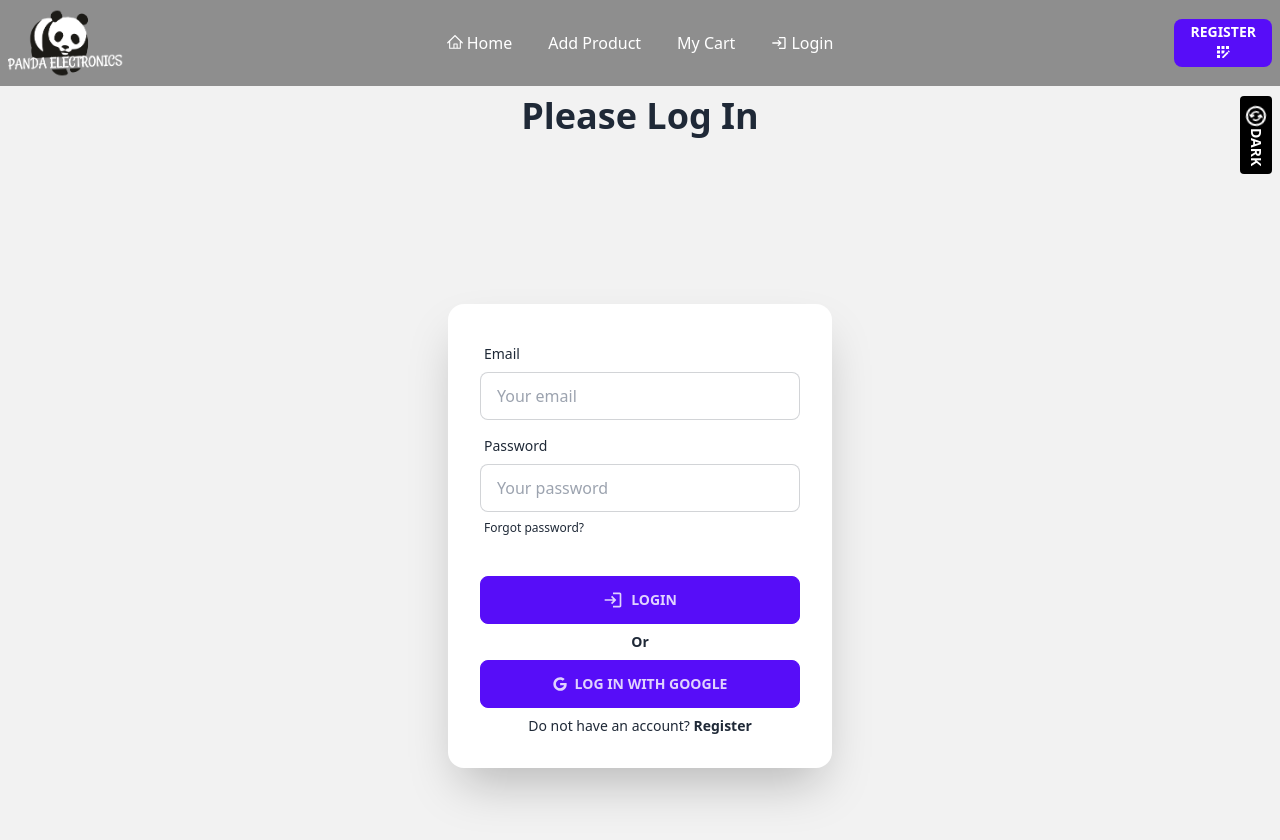
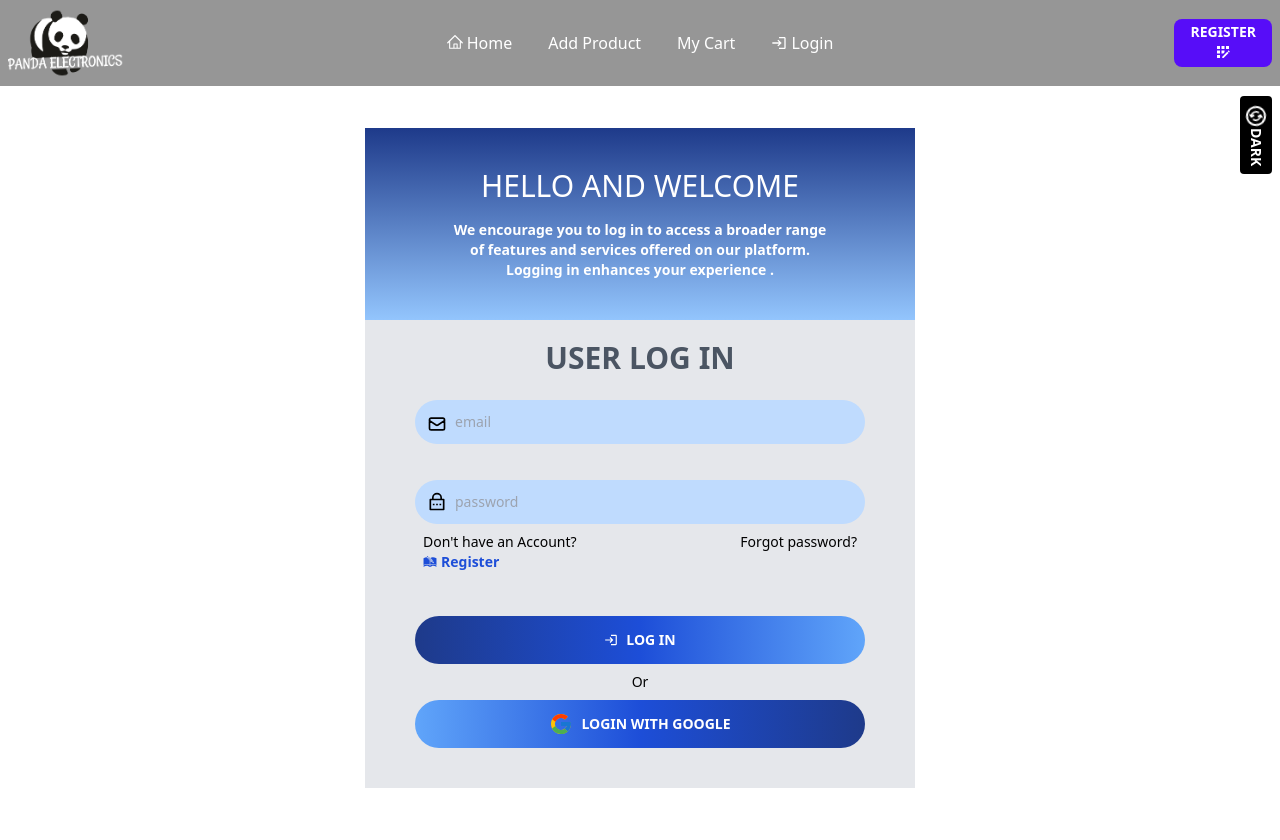
Before and after one commit to junayet4o12/panda-electronics, a React (Vite) app: page /login in a window 1280 px wide. Shown: the top 840 px of the page. Built offline with nearby package versions, Linux system fonts and the light colour scheme; no server answers.

Commit message:
readme file has updated

```diff
--- a/src/Components/LogIn.jsx
+++ b/src/Components/LogIn.jsx
@@ -1,12 +1,16 @@
 // import React from 'react';
-
+import { HiOutlineMail } from 'react-icons/hi';
+import { RiLockPasswordLine } from 'react-icons/ri';
+import { GiArchiveRegister } from 'react-icons/gi';
+import { MdLogin } from 'react-icons/md';
+import { FcGoogle } from 'react-icons/fc';
 import { useContext, useState } from "react";
 import { Link, useLocation, useNavigate } from "react-router-dom";
 import Swal from "sweetalert2";
 import { AuthContext } from "./Firebase.jsx/AuthProviders";
-import { FaGoogle } from 'react-icons/fa';
 import { AiOutlineEye, AiOutlineEyeInvisible } from 'react-icons/ai';
-import {  MdOutlineLogin } from 'react-icons/md';
+
+
 const LogIn = () => {
     const [doneerror, setdoneerror] = useState('')
     const [showpass, setshowpass] = useState(true);
@@ -67,48 +71,39 @@ const LogIn = () => {
             })
     }
     return (
-        <div className="bg-base-200 pt-24">
-            <h2 className="text-4xl font-bold text-center">Please Log In</h2>
-            <div className="hero min-h-screen">
+        <div className="py-32 px-7">
+            <form onSubmit={handlesubmit} className="max-w-[550px] bg-blue-500 mx-auto ">
+                <div className=" bg-gradient-to-b from-blue-900  to-blue-300 py-10">
+                  <h1 className='text-white font-medium text-3xl text-center uppercase'>hello and welcome</h1>
 
-                <div className="hero-content flex-col lg:flex-row-reverse">
+                  <p className='font-bold text-sm text-white text-center max-w-[400px] px-3 mx-auto pt-4'>We encourage you to log in to access a broader range of features and services offered on our platform. Logging in enhances your experience .</p>
+                </div>
+                <div className="mx-auto w-[100%] p-5 bg-gray-200 pb-10 text-black  ">
+                    <h2 className="text-3xl font-bold uppercase  text-center mb-6 text-gray-600 ">User Log In</h2>
+                    <div className="flex flex-col justify-center items-center gap-9 text-sm font-medium">
+                        <div className="relative w-full sm:w-[450px]">
+                            <input required name="email" className="w-full  sm:w-[450px]  bg-blue-200 p-3 px-10 rounded-3xl " type="email" placeholder="email" />
+                            <p className='text-xl absolute top-3.5 left-3 '><HiOutlineMail></HiOutlineMail></p>
+                        </div>
+                        <div className="relative w-full sm:w-[450px]">
+                            <input required onChange={handlepassvalue} type={showpass ? 'password' : 'text'}  name="password" className="w-full  sm:w-[450px]  bg-blue-200 p-3 px-10 rounded-3xl "  placeholder="password" />
+                            <p className='text-xl absolute top-3 left-3 '><RiLockPasswordLine></RiLockPasswordLine></p>
+                            <p  onClick={() => (setshowpass(!showpass))} className={`absolute top-2 right-0 mr-2 cursor-pointer text-lg  p-1 ${!passvalue && 'hidden'}`}>{showpass ? <AiOutlineEye></AiOutlineEye> : <AiOutlineEyeInvisible></AiOutlineEyeInvisible>}</p>
+                            <div className="text-sm font-bold">{doneerror}</div>
+                            <div className='flex justify-between p-2 gap-3'>
+                                <p className='text-sm font-medium'>Don&apos;t have an Account? <br /> <Link to='/register'><span className='font-bold Register text-blue-700 hover:text-blue-900 cursor-pointer flex gap-1 hover:underline items-center'><GiArchiveRegister></GiArchiveRegister>Register</span></Link></p>
+                                <p className='text-sm font-medium '>Forgot password?</p>
+                            </div>
+                        </div>
+                        <div className='w-full flex flex-col  justify-center items-center gap-2'>
+                            <button type='submit' className='btn bg-gradient-to-r from-blue-900 via-blue-700  to-blue-400 w-full  sm:w-[450px]  text-white font-bold rounded-3xl border-none hover:bg-gradient-to-r hover:to-blue-900 hover:via-blue-700  hover:from-blue-400'><MdLogin></MdLogin> Log in</button>
+                            <p>Or</p>
+                            <p onClick={handlegooglelogin} className='btn bg-gradient-to-l from-blue-900 via-blue-700  to-blue-400 w-full  sm:w-[450px]  text-white font-bold rounded-3xl border-none hover:bg-gradient-to-l hover:to-blue-900 hover:via-blue-700  hover:from-blue-400'><span className='text-2xl'><FcGoogle></FcGoogle></span> Login with google</p>
+                        </div>
+                    </div>
 
-                    <div className="card flex-shrink-0  max-w-sm shadow-2xl bg-base-100 sm:w-[500px] w-[300px]">
-                        <form onSubmit={handlesubmit} className="card-body" >
-
-                            <div className="form-control">
-                                <label className="label">
-                                    <span className="label-text">Email</span>
-                                </label>
-                                <input type="email" name="email" placeholder="Your email" className="input input-bordered" required />
-                            </div>
-                            <div className="form-control">
-                                <label className="label">
-                                    <span className="label-text">Password</span>
-                                </label>
-                                <div className="w-full relative">
-                                    <input onChange={handlepassvalue} type={showpass ? 'password' : 'text'} name="password" placeholder="Your password" className="input input-bordered w-full" required />
-                                    <p  onClick={() => (setshowpass(!showpass))} className={`absolute top-3 right-0 mr-2 cursor-pointer text-lg  p-1 ${!passvalue && 'hidden'}`}>{showpass ? <AiOutlineEye></AiOutlineEye> : <AiOutlineEyeInvisible></AiOutlineEyeInvisible>}</p>
-                                </div>
-                                <div className="text-sm font-bold">{doneerror}</div>
-                                <label className="label">
-                                    <a href="#" className="label-text-alt link link-hover">Forgot password?</a>
-                                </label>
-                            </div>
-                            <div className="form-control mt-6">
-                                <button className="btn btn-primary"><span className="text-xl"><MdOutlineLogin></MdOutlineLogin></span>Login</button>
-                                <p className="text-sm font-bold text-center mt-2">Or</p>
-                                <p onClick={handlegooglelogin} className="btn btn-primary mt-2 "><FaGoogle></FaGoogle>Log in with Google</p>
-
-
-                            </div>
-                            <div>
-                                <p className="text-sm font-medium text-center">Do not have an account? <Link className="font-bold hover:text-blue-500" to='/register'>Register</Link></p>
-                            </div>
-                        </form>
-                    </div>
                 </div>
-            </div>
+            </form>
         </div>
     );
 };
--- a/src/Components/Register.jsx
+++ b/src/Components/Register.jsx
@@ -1,19 +1,25 @@
 // import React from 'react';
-import { updateProfile } from "firebase/auth";
-import { Link, useNavigate } from "react-router-dom";
-import auth from "./Firebase.jsx/firebase.config";
+import { HiOutlineMail } from 'react-icons/hi';
+import { RiLockPasswordLine } from 'react-icons/ri';
+import { GiArchiveRegister } from 'react-icons/gi';
+import { MdLogin, MdOutlineDriveFileRenameOutline } from 'react-icons/md';
+import { FcGoogle } from 'react-icons/fc';
+import { useContext, useState } from "react";
+import { Link, useLocation, useNavigate } from "react-router-dom";
 import Swal from "sweetalert2";
-import { useContext, useState } from "react";
 import { AuthContext } from "./Firebase.jsx/AuthProviders";
-import { FaGoogle } from 'react-icons/fa';
 import { AiOutlineEye, AiOutlineEyeInvisible } from 'react-icons/ai';
-import { MdAppRegistration } from 'react-icons/md';
-const Register = () => {
+import { updateProfile } from 'firebase/auth';
+import auth from './Firebase.jsx/firebase.config';
+
+
+const Login2 = () => {
     const [doneerror, setdoneerror] = useState('')
     const [showpass, setshowpass] = useState(true);
     const [passvalue, setpassvalue] = useState(null)
     const { createuser, googlelogin } = useContext(AuthContext);
     const navigate = useNavigate()
+    const location = useLocation()
 
     const handlepassvalue = (e) => {
         e.preventDefault()
@@ -27,7 +33,7 @@ const Register = () => {
         const email = form.get('email');
         const password = form.get('password');
         if (!/^(?=.*[A-Z])(?=.*[!@#$%^&*(),.?":{}|<>])[A-Za-z0-9\s!@#$%^&*(),.?":{}|<>]{6,}$/.test(password)) {
-            return setdoneerror(<p className="text-red-500">Password must be at least 6 characters long and contain at least one capital letter.</p>)
+            return setdoneerror(<p className="text-red-500">Password must be at least 6 characters long, contain at least one capital letter and special charecter.</p>)
         }
 
 
@@ -59,19 +65,21 @@ const Register = () => {
                 setdoneerror(<p className="text-red-500">{error.message.split('/')[1].split(')')[0].replace(/-/g, ' ')}</p>)
             })
     }
+
     const handlegooglelogin = () => {
         googlelogin()
             .then(result => {
                 console.log(result.user);
                 Swal.fire({
+                    position: 'top-center',
                     icon: 'success',
-                    title: 'Logged in Successfully',
+                    title: 'User Created Successfully',
                     showConfirmButton: false,
-                    timer: 2000
+                    timer: 1500
                 })
 
 
-                navigate('/')
+                navigate(location?.state ? location?.state : '/')
             })
             .catch(error => {
                 console.log(error);
@@ -79,54 +87,45 @@ const Register = () => {
             })
     }
     return (
-        <div className="bg-base-200 pt-24">
-            <h2 className="text-4xl font-bold text-center">Please Register</h2>
-            <div className="hero min-h-screen">
+        <div className="py-32 px-7">
+            <form onSubmit={handlesubmit} className="max-w-[550px] bg-blue-500 mx-auto ">
+                <div className=" bg-gradient-to-b from-blue-900  to-blue-300 py-10">
+                  <h1 className='text-white font-medium text-3xl text-center uppercase'>Wc to registration</h1>
 
-                <div className="hero-content flex-col lg:flex-row-reverse">
+                  <p className='font-bold text-sm text-white text-center max-w-[400px] px-3 mx-auto pt-4'>If you don&apos;t have an account, please complete the registration form below to create a user account. This will provide you with access to our platform and services.</p>
+                </div>
+                <div className="mx-auto w-[100%] p-5 bg-gray-200 pb-10 text-black  ">
+                    <h2 className="text-3xl font-bold uppercase  text-center mb-6 text-gray-600 ">User Register</h2>
+                    <div className="flex flex-col justify-center items-center gap-9 text-sm font-medium">
+                        <div className="relative w-full sm:w-[450px]">
+                            <input name="name" className="w-full  sm:w-[450px]  bg-blue-200 p-3 px-10 rounded-3xl " type="text" placeholder="name" required />
+                            <p className='text-xl absolute top-3.5 left-3 '><MdOutlineDriveFileRenameOutline></MdOutlineDriveFileRenameOutline></p>
+                        </div>
+                        <div className="relative w-full sm:w-[450px]">
+                            <input required name="email" className="w-full  sm:w-[450px]  bg-blue-200 p-3 px-10 rounded-3xl " type="email" placeholder="email" />
+                            <p className='text-xl absolute top-3.5 left-3 '><HiOutlineMail></HiOutlineMail></p>
+                        </div>
+                        <div className="relative w-full sm:w-[450px]">
+                            <input required onChange={handlepassvalue} type={showpass ? 'password' : 'text'}  name="password" className="w-full  sm:w-[450px]  bg-blue-200 p-3 px-10 rounded-3xl "  placeholder="password" />
+                            <p className='text-xl absolute top-3 left-3 '><RiLockPasswordLine></RiLockPasswordLine></p>
+                            <p  onClick={() => (setshowpass(!showpass))} className={`absolute top-2 right-0 mr-2 cursor-pointer text-lg  p-1 ${!passvalue && 'hidden'}`}>{showpass ? <AiOutlineEye></AiOutlineEye> : <AiOutlineEyeInvisible></AiOutlineEyeInvisible>}</p>
+                            <div className="text-sm font-bold">{doneerror}</div>
+                            <div className='flex justify-between p-2 '>
+                                <p className='text-sm font-medium'>Already have an Account? <br /> <Link to='/login'><span className='font-bold Register text-blue-700 hover:text-blue-900 cursor-pointer flex gap-1 hover:underline items-center'><MdLogin></MdLogin>Log in</span></Link></p>
 
-                    <div className="card flex-shrink-0  max-w-sm shadow-2xl bg-base-100 sm:w-[500px] w-[300px]">
-                        <form onSubmit={handlesubmit} className="card-body">
-                            <div className="form-control">
-                                <label className="label">
-                                    <span className="label-text">Name</span>
-                                </label>
-                                <input type="text" name="name" placeholder="Your name" className="input input-bordered" required />
                             </div>
-                            <div className="form-control">
-                                <label className="label">
-                                    <span className="label-text">Email</span>
-                                </label>
-                                <input type="email" name="email" placeholder="Your email" className="input input-bordered" required />
-                            </div>
-                            <div className="form-control">
-                                <label className="label">
-                                    <span className="label-text">Password</span>
-                                </label>
-                                <div className="w-full relative">
-                                    <input onChange={handlepassvalue} type={showpass ? 'password' : 'text'} name="password" placeholder="Your password" className="input input-bordered w-full" required />
-                                    <p onClick={() => (setshowpass(!showpass))} className={`absolute top-3 right-0 mr-2 cursor-pointer text-lg  p-1 ${!passvalue && 'hidden'}`}>{showpass ? <AiOutlineEye></AiOutlineEye> : <AiOutlineEyeInvisible></AiOutlineEyeInvisible>}</p>
-                                </div>
-                                <div className="text-sm font-bold">{doneerror}</div>
-                                <label className="label">
-                                    <a href="#" className="label-text-alt link link-hover">Forgot password?</a>
-                                </label>
-                            </div>
-                            <div className="form-control mt-6">
-                                <button className="btn btn-primary"><span className="text-xl"><MdAppRegistration></MdAppRegistration></span>Register</button>
-                                <p className="text-sm font-bold text-center mt-2">Or</p>
-                                <p onClick={handlegooglelogin} className="btn btn-primary mt-2"><FaGoogle></FaGoogle>Log in with Google</p>
-                            </div>
-                            <div>
-                                <p className="text-sm font-medium text-center">Already have an account? <Link className="font-bold hover:text-blue-500" to='/login'>Log in</Link></p>
-                            </div>
-                        </form>
+                        </div>
+                        <div className='w-full flex flex-col  justify-center items-center gap-2'>
+                            <button type='submit' className='btn bg-gradient-to-r from-blue-900 via-blue-700  to-blue-400 w-full  sm:w-[450px]  text-white font-bold rounded-3xl border-none hover:bg-gradient-to-r hover:to-blue-900 hover:via-blue-700  hover:from-blue-400'><GiArchiveRegister></GiArchiveRegister> Register</button>
+                            <p>Or</p>
+                            <p onClick={handlegooglelogin} className='btn bg-gradient-to-l from-blue-900 via-blue-700  to-blue-400 w-full  sm:w-[450px]  text-white font-bold rounded-3xl border-none hover:bg-gradient-to-l hover:to-blue-900 hover:via-blue-700  hover:from-blue-400'><span className='text-2xl'><FcGoogle></FcGoogle></span> Login with google</p>
+                        </div>
                     </div>
+
                 </div>
-            </div>
+            </form>
         </div>
-    )
-
+    );
 };
 
-export default Register;
+export default Login2;
--- a/src/MyRouts.jsx
+++ b/src/MyRouts.jsx
@@ -13,6 +13,7 @@ import PrivateRouts from "./Components/PrivateRouts";
 import AddToCart from "./Components/AddToCart";
 import UpdateProduct from "./Components/UpdateProduct";
 import Error from "./Components/Error/Error";
+// import Login2 from "./Components/Login2";
 
 const Myrouter = createBrowserRouter([
     {
```
Also changed, not shown: src/Components/Brand/Slider.jsx (deleted, +0 -46 lines), src/Components/Maincamp2.css (deleted, +0 -13 lines).
